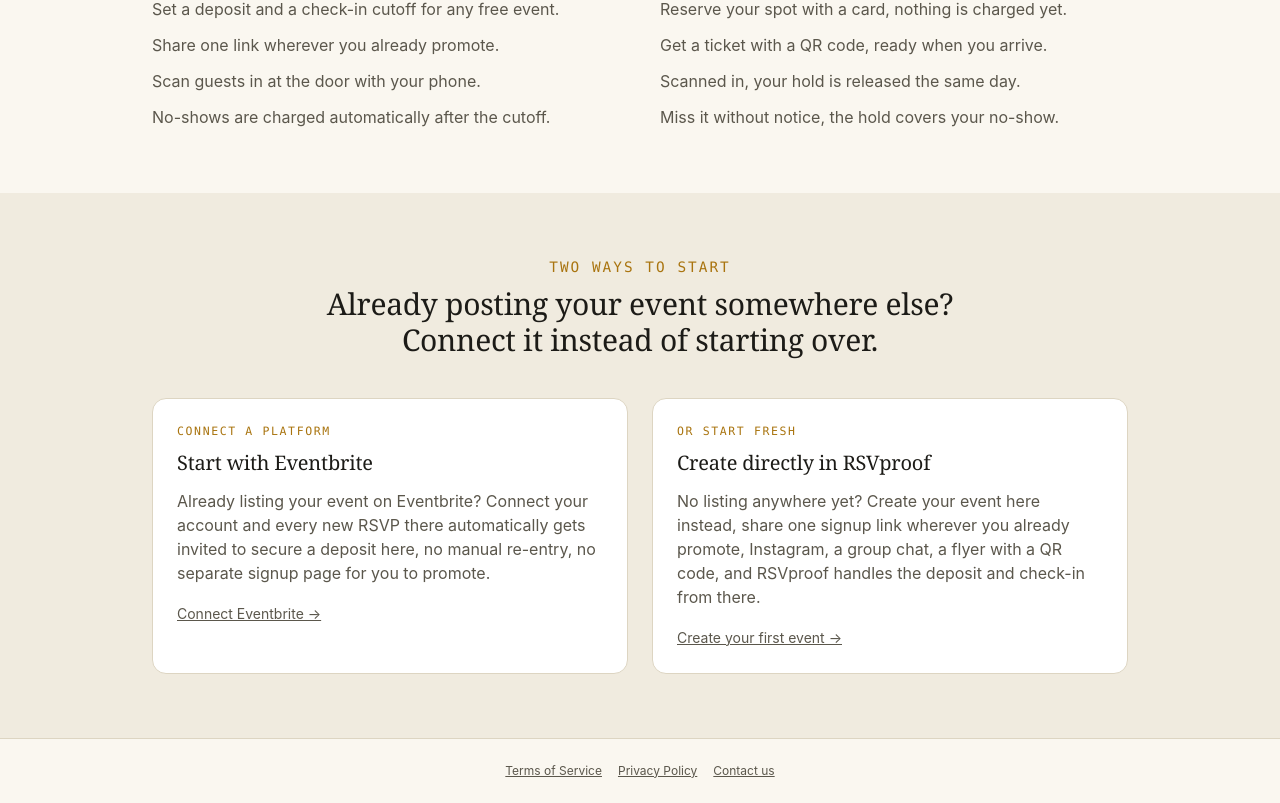
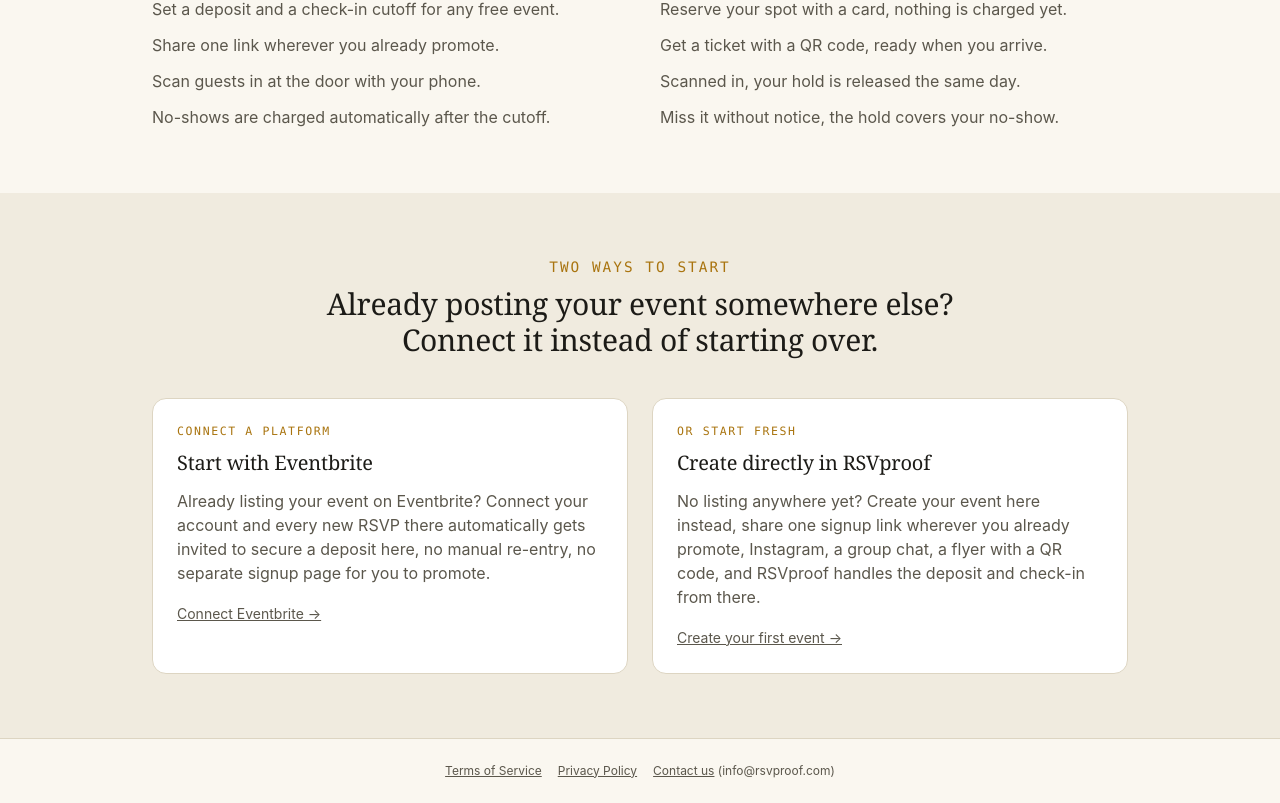
Before and after one commit to hjsaliski/RSVProof, a Next.js app: page / in a window 1280 px wide. Shown: the part 698-1501 px from the top of the page. Built offline with nearby package versions, Linux system fonts and the light colour scheme.

Commit message:
added email at the bottom of page

```diff
--- a/src/app/layout.js
+++ b/src/app/layout.js
@@ -14,6 +14,7 @@
           <a href="/terms" className="underline mr-4">Terms of Service</a>
           <a href="/privacy" className="underline mr-4">Privacy Policy</a>
           <a href="mailto:info@rsvproof.com" className="underline">Contact us</a>
+          {' '}(info@rsvproof.com)
         </footer>
       </body>
     </html>
```
